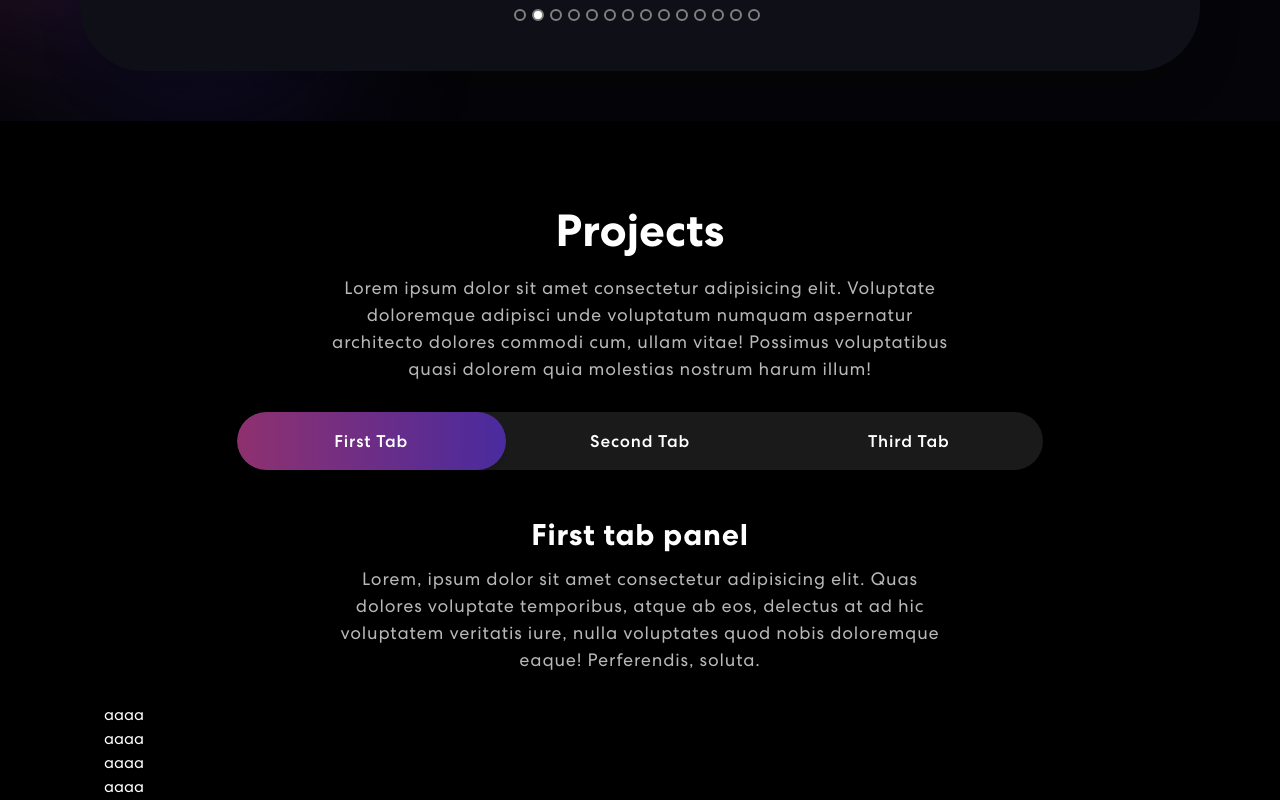
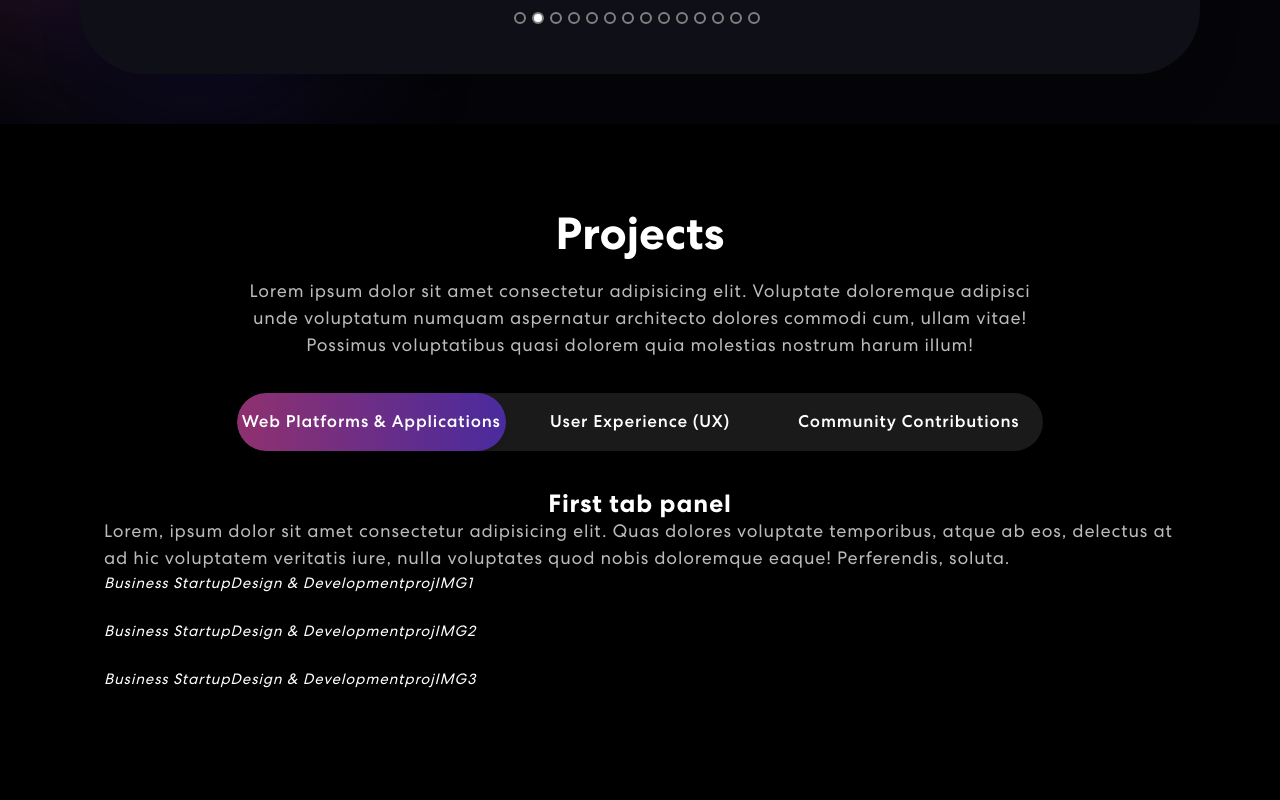
Before and after one commit to ThePushMaker/My_Portfolio_React_Vite, a React (Vite) app: page / in a window 1280 px wide. Shown: the part 1180-1980 px from the top of the page. Built offline with nearby package versions, Linux system fonts and the light colour scheme.

Commit message:
feat: progress at Projects component

```diff
--- a/src/App.css
+++ /dev/null
@@ -1,101 +0,0 @@
-/* Custom fonts */
-*{
-	user-select: none;
-}
-.noselect {
-
-
-
-  }
-
-
-@font-face {
-  font-family: Centra;
-  src: url("assets/font/CentraNo2-Bold.ttf");
-  font-weight: 700;
-}
-@font-face {
-  font-family: Centra;
-  src: url("assets/font/CentraNo2-Medium.ttf");
-  font-weight: 500;
-}
-@font-face {
-  font-family: Centra;
-  src: url("assets/font/CentraNo2-Book.ttf");
-  font-weight: 400;
-}
-
-/* default css */
-* {
-  margin: 0;
-  padding: 0;
-  box-sizing: border-box;
-}
-html {
-  scroll-behavior: smooth;
-  scroll-padding-top: 75px;
-}
-body {
-  font-weight: 400;
-  overflow-x: hidden;
-  position: relative;
-  background-color: #050509 !important;
-  color: #fff !important;
-  font-family: "Centra", sans-serif !important;
-}
-h1,
-h2,
-h3,
-h4,
-h5,
-h6 {
-  margin: 0;
-  padding: 0;
-  line-height: normal;
-}
-
-p,
-a,
-li,
-button,
-ul {
-  margin: 0;
-  padding: 0;
-  line-height: normal;
-  text-decoration: none;
-}
-
-a:hover {
-  text-decoration: none;
-}
-
-img {
-  width: 100%;
-  height: auto;
-}
-
-button {
-  border: 0;
-  background-color: transparent;
-}
-
-input:focus,
-textarea:focus,
-select:focus {
-  outline: none;
-}
-
-@media (min-width: 1700px) {
-  main .container {
-    max-width: 100%;
-    padding: 0 150px;
-  }
-}
-
-p.success {
-  color: green;
-}
-
-p.danger {
-  color: red;
-}
--- a/src/App.jsx
+++ b/src/App.jsx
@@ -1,4 +1,3 @@
-import './App.css';
 import NavBar from './components/NavBar/NavBar';
 import Banner from './components/Banner/Banner';
 import Skills from './components/Skills/Skills';
--- a/src/components/Banner/Banner.css
+++ b/src/components/Banner/Banner.css
@@ -24,7 +24,6 @@
   display: inline-block;
 }
 .banner h1 {
-  /* font-size: 58px; */
   font-weight: 700;
   letter-spacing: 0.8px;
   line-height: 1;
@@ -32,10 +31,6 @@
   display: block;
 }
 .banner p {
-  color: #bbbbbb;
-  font-size: 18px;
-  letter-spacing: 0.8px;
-  line-height: 1.5em;
   width: 96%;
 }
 .banner button {
--- a/src/components/Projects/Projects.css
+++ b/src/components/Projects/Projects.css
@@ -1,26 +1,6 @@
 
 /** projects **/
-.project {
-  padding: 80px 0;
-  position: relative;
-  background-color: black;
-}
-.project h2 {
-  font-size: 45px;
-  font-weight: 700;
-  text-align: center;
-}
-.project p {
-  color: #B8B8B8;
-  font-size: 18px;
-  letter-spacing: 0.8px;
-  line-height: 1.5em;
-  margin: 14px auto 30px auto;
-  text-align: center;
-  width: 56%;
-}
 #projects-tabs, .project .nav.nav-pills {
-  width: 72%;
   margin: 0 auto;
   border-radius: 50px;
   background-color: rgb(255 255 255 / 10%);
@@ -104,13 +84,7 @@
   top: 50%;
   opacity: 1;
 }
-.tabs_panel h3 {
-  text-align: center;
-  font-size: 30px;
-  font-weight: 700;
-  letter-spacing: 0.8px;
-  line-height: 1.1em;
-}
+
 .tabs_panel span {
   font-style: italic;
   font-weight: 400;
--- a/src/components/Projects/Projects.jsx
+++ b/src/components/Projects/Projects.jsx
@@ -1,83 +1,65 @@
-import { useEffect } from 'react';
-import './Projects.css';
+import { useEffect, useState } from "react";
+import colorSharp2 from "../../assets/img/color-sharp2.png";
+import projImg1 from "../../assets/img/projects/project-img1.png";
+import projImg2 from "../../assets/img/projects/project-img2.png";
+import projImg3 from "../../assets/img/projects/project-img3.png";
+import "./Projects.css";
+import projectsJSON from "../../data/projects.json";
 
-import colorSharp2 from '../../assets/img/color-sharp2.png'
-import projImg1 from '../../assets/img/projects/project-img1.png'
-import projImg2 from '../../assets/img/projects/project-img2.png'
-import projImg3 from '../../assets/img/projects/project-img3.png'
+// proximamente 'Research and Experimentation'
+
+const Projects = () => {
+  // const [data, setData] = useState(projectsJSON);
+  const {categories} = projectsJSON;
+  console.log(categories)
+  const [activeTab, setActiveTab] = useState(0); // Add state to track active tab
+
+  useEffect(() => {
+    handleTabClick(1)
+  }, []);
+
+  const handleTabClick = (index) => {
+    setActiveTab(index);
+
+    // Remove transition classes from all panels and indicator
+    const panels = document.querySelectorAll(".tab-panel");
+    panels.forEach((panel) => {
+      panel.classList.remove("visible", "opacity-100");
+      panel.classList.add("invisible", "opacity-0");
+    });
+
+    // Apply transition classes to the clicked panel
+    const clickedPanel = document.getElementById(`panel-${index}`);
+    clickedPanel.classList.remove("invisible", "opacity-0");
+    clickedPanel.classList.add("visible", "opacity-100");
+
+    // Update indicator position
+    const indicator = document.querySelector(".indicator");
+    const tab = document.getElementById(`tab-${index}`);
+    indicator.style.width = tab.getBoundingClientRect().width + "px";
+    indicator.style.left =
+      tab.getBoundingClientRect().left -
+      tab.parentElement.getBoundingClientRect().left +
+      "px";
+  };
 
 
-const Projects = () => {
-  useEffect(() => {
-    const tabs = document.querySelectorAll(".tab");
-    const indicator = document.querySelector(".indicator");
-    const panels = document.querySelectorAll(".tab-panel");
-
-    indicator.style.width = tabs[0].getBoundingClientRect().width + 'px';
-    indicator.style.left = tabs[0].getBoundingClientRect().left - tabs[0].parentElement.getBoundingClientRect().left + 'px';
-
-    tabs.forEach(tab => {
-      tab.addEventListener("click", () => {
-        const tabTarget = tab.getAttribute("aria-controls");
-
-        indicator.style.width = tab.getBoundingClientRect().width + 'px';
-        indicator.style.left = tab.getBoundingClientRect().left - tab.parentElement.getBoundingClientRect().left + 'px';
-
-        panels.forEach(panel => {
-          const panelId = panel.getAttribute("id");
-          if (tabTarget === panelId) {
-            panel.classList.remove("invisible", "opacity-0");
-            panel.classList.add("visible", "opacity-100");
-          } else {
-            panel.classList.add("invisible", "opacity-0");
-          }
-        });
-      });
-    });
-  }, []);
-
-  const projects = [
-    {
-      title: 'Business Startup',
-      description: 'Design & Development',
-      imgPath: 'projIMG1'
-    },
-    {
-      title: 'Business Startup',
-      description: 'Design & Development',
-      imgPath: 'projIMG2'
-    },
-    {
-      title: 'Business Startup',
-      description: 'Design & Development',
-      imgPath: 'projIMG3'
-    },
-    {
-      title: 'Business Startup',
-      description: 'Design & Development',
-      imgPath: 'projIMG1'
-    },
-    {
-      title: 'Business Startup',
-      description: 'Design & Development',
-      imgPath: 'projIMG2'
-    },
-    {
-      title: 'Business Startup',
-      description: 'Design & Development',
-      imgPath: 'projIMG3'
-    },
-  ]
 
 
-  return(
+
+  return (
     <>
-      <section className='px-6 md:px-14 lg:px-20 project' id="projects">
-        <div className='container m-auto'>
-          <div className='w-full'>
+      <section className="px-6 md:px-14 lg:px-20 project py-[80px] px-0 bg-[black]" id="projects">
+        <div className="container m-auto">
+          <div className="w-full">
             <h2>Projects</h2>
-            <p>
-              Lorem ipsum dolor sit amet consectetur adipisicing elit. Voluptate doloremque adipisci unde voluptatum numquam aspernatur architecto dolores commodi cum, ullam vitae! Possimus voluptatibus quasi dolorem quia molestias nostrum harum illum!
+            <p className="
+            mt-[14px] mx-auto mb-[35px] text-center w-[90%]
+            lg:w-[70%]">
+              Lorem ipsum dolor sit amet consectetur adipisicing elit. Voluptate
+              doloremque adipisci unde voluptatum numquam aspernatur architecto
+              dolores commodi cum, ullam vitae! Possimus voluptatibus quasi
+              dolorem quia molestias nostrum harum illum!
             </p>
 
             <div>
@@ -85,62 +67,56 @@ const Projects = () => {
                 id="projects-tabs"
                 role="tablist"
                 aria-label="tabs"
-              className="relative overflow-hidden shadow-2xl shadow-900/20 nav nav-pills h-[58px]"
+                className="relative overflow-hidden shadow-2xl shadow-900/20 nav nav-pills h-[58px] lg:w-[72%]"
               >
-                <div className='flex'>
+                <div className="flex">
                   <div className="indicator h-[100%] rounded-full shadow-md"></div>
+                  {categories.map((tab, index) =>{
+                    return (
                       <button
-                      role="tab"
-                      aria-selected="true"
-                      aria-controls="panel-1"
-                      id="tab-1"
-                      tabIndex="0"
+                        key={index}
+                        id={`tab-${index + 1}`}
                         className="tab nav-item nav-link"
+                        onClick={() => handleTabClick(index + 1)} // Call the click handler
                       >
-                      <span className="">First Tab</span>
+                        <span className="">{tab.category}</span>
                       </button>
-                    <button
-                      role="tab"
-                      aria-selected="false"
-                      aria-controls="panel-2"
-                      id="tab-2"
-                      tabIndex="-1"
-                      className="tab nav-item nav-link"
-                    >
-                      <span className="">Second Tab</span>
-                    </button>
-                    <button
-                      role="tab"
-                      aria-selected="false"
-                      aria-controls="panel-3"
-                      id="tab-3"
-                      tabIndex="-1"
-                      className="tab nav-item nav-link"
-                    >
-                      <span className="">Third Tab</span>
-                    </button>
+                    )
+                  })}
                 </div>
               </div>
 
-                <div className="mt-6 relative rounded-3xl tabs_panel">
+              <div className="relative rounded-3xl tabs_panel mt-[5px]
+                lg:mt-[15px]
+              ">
                 <div
                   role="tabpanel"
                   id="panel-1"
                   className="tab-panel p-6 transition duration-1000"
                 >
                   <h3>First tab panel</h3>
-                    <p>Lorem, ipsum dolor sit amet consectetur adipisicing elit. Quas dolores voluptate temporibus, atque ab eos, delectus at ad hic voluptatem veritatis iure, nulla voluptates quod nobis doloremque eaque! Perferendis, soluta.</p>
-                    {
-                        projects.map((project, index) => {
+                  <p>
+                    Lorem, ipsum dolor sit amet consectetur adipisicing elit.
+                    Quas dolores voluptate temporibus, atque ab eos, delectus at
+                    ad hic voluptatem veritatis iure, nulla voluptates quod
+                    nobis doloremque eaque! Perferendis, soluta.
+                  </p>
+                  {categories[0].projects.map((tab, index) =>{
                     return (
                       <div
                         key={index}
+                        id={`tab-${index + 1}`}
+                        className="tab nav-item nav-link"
+                        onClick={() => handleTabClick(index + 1)} // Call the click handler
                       >
-                                  aaaa
+                        <span className="">{tab.title}</span>
+                        <span className="">{tab.description}</span>
+                        <span className="">{tab.imgPath}</span>
+                        <br/>
+                        <br/>
                       </div>
                     )
-                        })
-                    }
+                  })}
                 </div>
                 <div
                   role="tabpanel"
@@ -148,7 +124,28 @@ const Projects = () => {
                   className="tab-panel absolute top-0 invisible opacity-0  p-6 transition duration-1000"
                 >
                   <h3>Second tab panel</h3>
-                    <p>Lorem, ipsum dolor sit amet consectetur adipisicing elit. Quas dolores voluptate temporibus, atque ab eos, delectus at ad hic voluptatem veritatis iure, nulla voluptates quod nobis doloremque eaque! Perferendis, soluta.</p>
+                  <p>
+                    Lorem, ipsum dolor sit amet consectetur adipisicing elit.
+                    Quas dolores voluptate temporibus, atque ab eos, delectus at
+                    ad hic voluptatem veritatis iure, nulla voluptates quod
+                    nobis doloremque eaque! Perferendis, soluta.
+                  </p>
+                  {categories[1].projects.map((tab, index) =>{
+                    return (
+                      <div
+                        key={index}
+                        id={`tab-${index + 1}`}
+                        className="tab nav-item nav-link"
+                        onClick={() => handleTabClick(index + 1)} // Call the click handler
+                      >
+                        <span className="">{tab.title}</span>
+                        <span className="">{tab.description}</span>
+                        <span className="">{tab.imgPath}</span>
+                        <br/>
+                        <br/>
+                      </div>
+                    )
+                  })}
                 </div>
                 <div
                   role="tabpanel"
@@ -156,18 +153,25 @@ const Projects = () => {
                   className="tab-panel absolute top-0 invisible opacity-0 p-6 transition duration-1000"
                 >
                   <h3>Third tab panel</h3>
-                    <p>Lorem, ipsum dolor sit amet consectetur adipisicing elit. Quas dolores voluptate temporibus, atque ab eos, delectus at ad hic voluptatem veritatis iure, nulla voluptates quod nobis doloremque eaque! Perferendis, soluta.</p>
+                  <p>
+                    Lorem, ipsum dolor sit amet consectetur adipisicing elit.
+                    Quas dolores voluptate temporibus, atque ab eos, delectus at
+                    ad hic voluptatem veritatis iure, nulla voluptates quod
+                    nobis doloremque eaque! Perferendis, soluta.
+                  </p>
                 </div>
               </div>
             </div>
-
           </div>
-
         </div>
-        <img className='background-image-right' src={colorSharp2} alt="background_right" />
+        <img
+          className="background-image-right"
+          src={colorSharp2}
+          alt="background_right"
+        />
       </section>
     </>
   );
-}
+};
 
 export default Projects;
--- a/src/components/Skills/Skills.jsx
+++ b/src/components/Skills/Skills.jsx
@@ -42,7 +42,7 @@ const responsive = {
 };
 
 const skills_description =
-  <span>
+  <span className='text-lg'>
     Over the course of more than 8 years of studying programming since my high school days,
     I have learned to work with a diverse range of technologies. Nevertheless, I have particularly
     focused on honing my skills and <span className="text-highlighted_text_color"><strong>specializing in React, Laravel, and Vue.Js</strong></span>, regarding them as
--- /dev/null
+++ b/src/data/projects.json
@@ -0,0 +1,38 @@
+{
+  "categories": [
+    {
+      "category": "Web Platforms & Applications",
+      "projects": [
+        {
+          "title": "Business Startup",
+          "description": "Design & Development",
+          "imgPath": "projIMG1"
+        },
+        {
+          "title": "Business Startup",
+          "description": "Design & Development",
+          "imgPath": "projIMG2"
+        },
+        {
+          "title": "Business Startup",
+          "description": "Design & Development",
+          "imgPath": "projIMG3"
+        }
+      ]
+    },
+    {
+      "category": "User Experience (UX)",
+      "projects": [
+        {
+          "title": "Business Startup",
+          "description": "Design & Development",
+          "imgPath": "projIMG1"
+        }
+      ]
+    },
+    {
+      "category": "Community Contributions",
+      "projects": []
+    }
+  ]
+}
--- a/src/index.css
+++ b/src/index.css
@@ -1,6 +1,8 @@
 @tailwind base;
 @tailwind components;
 @tailwind utilities;
+
+
 
 .indicator {
   transition: left .4s;
@@ -34,74 +36,119 @@
 }
 
 
-
-/*
-:root {
-  font-family: Inter, system-ui, Avenir, Helvetica, Arial, sans-serif;
-  line-height: 1.5;
-  font-weight: 400;
-
-  color-scheme: light dark;
-  color: rgba(255, 255, 255, 0.87);
-  background-color: #242424;
-
-  font-synthesis: none;
-  text-rendering: optimizeLegibility;
-  -webkit-font-smoothing: antialiased;
-  -moz-osx-font-smoothing: grayscale;
-  -webkit-text-size-adjust: 100%;
+/* Custom fonts */
+*{
+	user-select: none;
 }
 
-a {
+@font-face {
+  font-family: Centra;
+  src: url("assets/font/CentraNo2-Bold.ttf");
+  font-weight: 700;
+}
+@font-face {
+  font-family: Centra;
+  src: url("assets/font/CentraNo2-Medium.ttf");
   font-weight: 500;
-  color: #646cff;
-  text-decoration: inherit;
 }
-a:hover {
-  color: #535bf2;
+@font-face {
+  font-family: Centra;
+  src: url("assets/font/CentraNo2-Book.ttf");
+  font-weight: 400;
 }
 
+/* default css */
+* {
+  margin: 0;
+  padding: 0;
+  box-sizing: border-box;
+}
+html {
+  scroll-behavior: smooth;
+  scroll-padding-top: 75px;
+}
 body {
+  font-weight: 400;
+  overflow-x: hidden;
+  position: relative;
+  background-color: #050509 !important;
+  color: #fff !important;
+  font-family: "Centra", sans-serif !important;
+}
+h1,
+h2,
+h3,
+h4,
+h5,
+h6 {
   margin: 0;
-  display: flex;
-  place-items: center;
-  min-width: 320px;
-  min-height: 100vh;
+  padding: 0;
+  line-height: normal;
 }
 
-h1 {
-  font-size: 3.2em;
-  line-height: 1.1;
+p,
+a,
+li,
+button,
+ul {
+  margin: 0;
+  padding: 0;
+  line-height: normal;
+  text-decoration: none;
+}
+h2,
+h3 {
+  font-weight: 700;
+  text-align: center;
+
+}
+h2 {
+  font-size: 45px;
+}
+h3 {
+  letter-spacing: 0.8px;
+  line-height: 1.1em;
+  font-size: 25px;
+}
+
+p {
+  color: #bbbbbb;
+  font-size: 18px;
+  letter-spacing: 0.8px;
+  line-height: 1.5em;
+}
+
+a:hover {
+  text-decoration: none;
+}
+
+img {
+  width: 100%;
+  height: auto;
 }
 
 button {
-  border-radius: 8px;
-  border: 1px solid transparent;
-  padding: 0.6em 1.2em;
-  font-size: 1em;
-  font-weight: 500;
-  font-family: inherit;
-  background-color: #1a1a1a;
-  cursor: pointer;
-  transition: border-color 0.25s;
-}
-button:hover {
-  border-color: #646cff;
-}
-button:focus,
-button:focus-visible {
-  outline: 4px auto -webkit-focus-ring-color;
+  border: 0;
+  background-color: transparent;
 }
 
-@media (prefers-color-scheme: light) {
-  :root {
-    color: #213547;
-    background-color: #ffffff;
+input:focus,
+textarea:focus,
+select:focus {
+  outline: none;
+}
+
+@media (min-width: 1700px) {
+  main .container {
+    max-width: 100%;
+    padding: 0 150px;
   }
-  a:hover {
-    color: #747bff;
-  }
-  button {
-    background-color: #f9f9f9;
-  }
-} */
+}
+
+p.success {
+  color: green;
+}
+
+p.danger {
+  color: red;
+}
```
Also changed, not shown: src/components/Banner/Banner.jsx (+4 -5 lines). Lines whose indentation alone changed are shown as unchanged.
